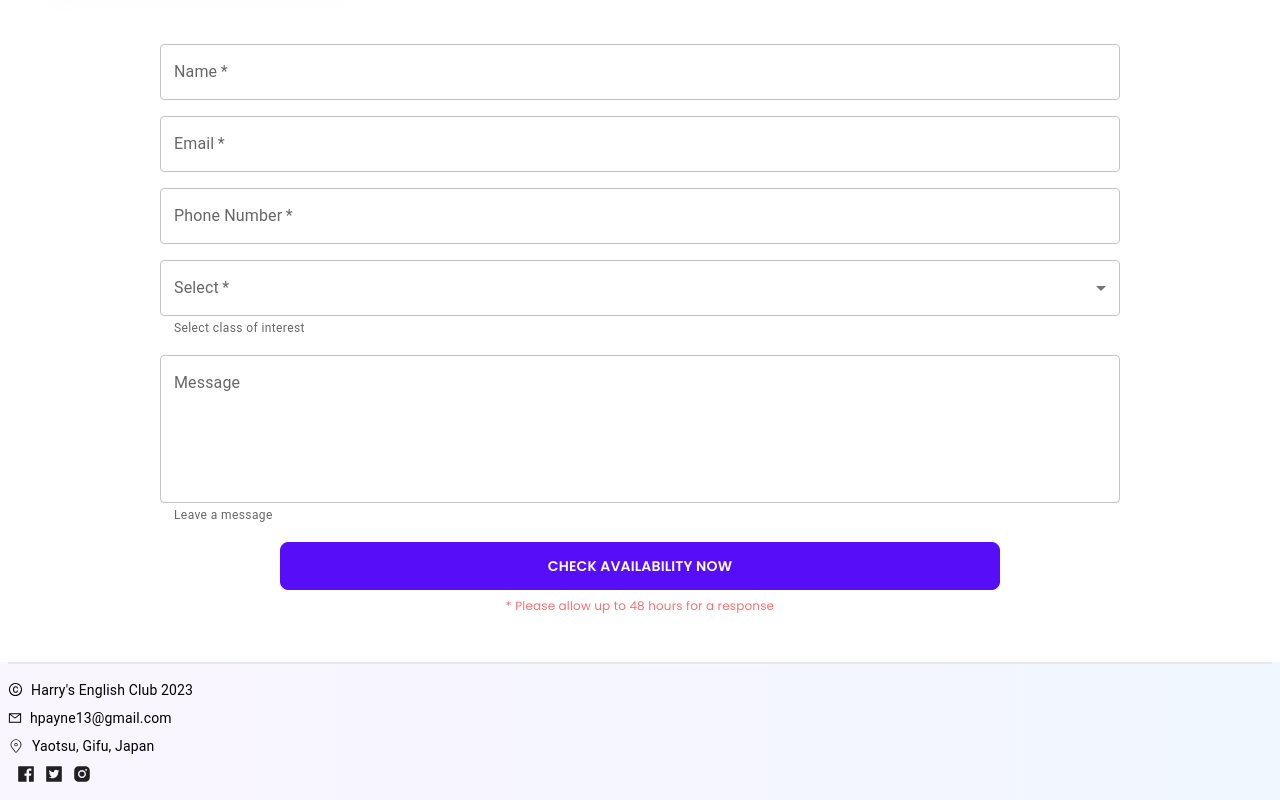
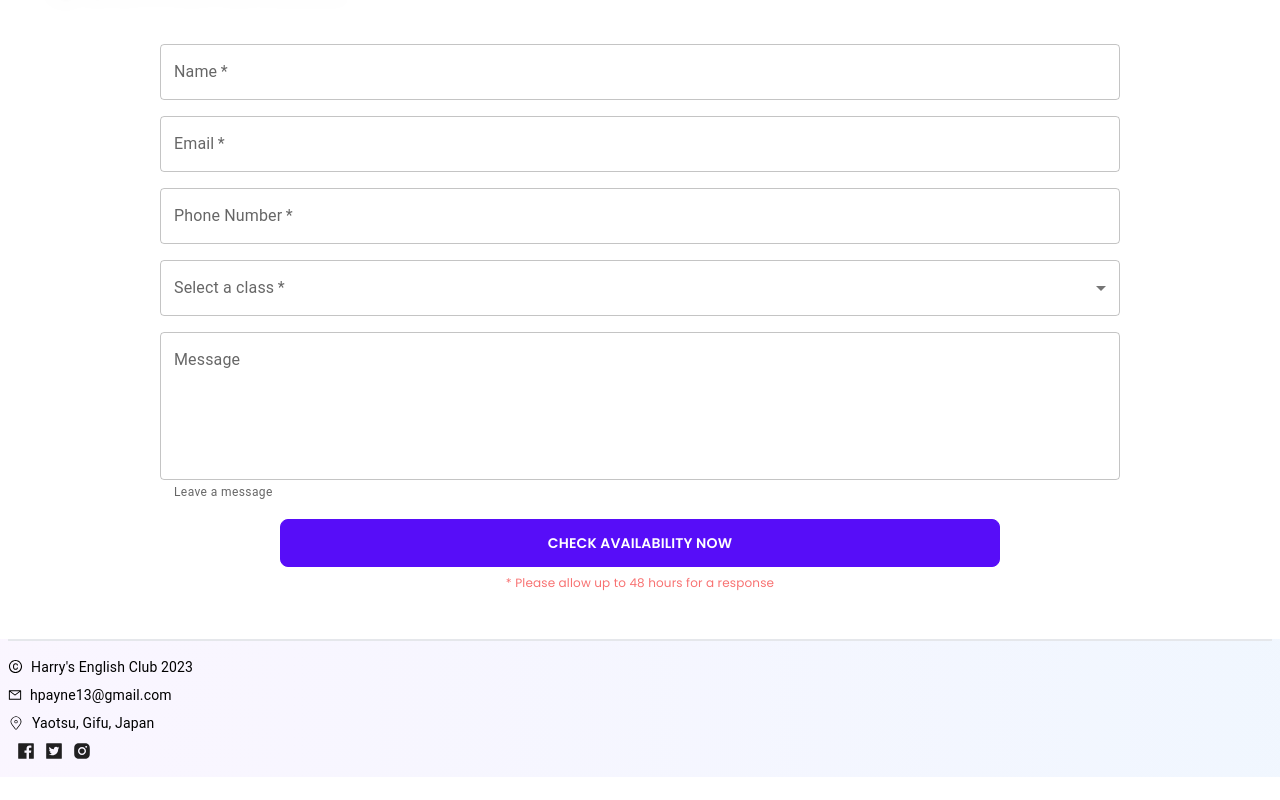
Before and after one commit to Lupercal13/harrys_english, a React (Vite) app: page / in a window 1280 px wide. Shown: the part 3297-4097 px from the top of the page. After the commit the page ends 4074 px from the top, so only its background shows below. Built offline with nearby package versions, Linux system fonts and the light colour scheme.

Commit message:
minor changes

```diff
--- a/src/components/Contact.jsx
+++ b/src/components/Contact.jsx
@@ -37,8 +37,8 @@ const Contact = () => {
             name="class"
             select
             defaultValue={""}
-            label="Select"
-            helperText="Select class of interest"
+            label="Select a class"
+
             required
           >
             {classes.map((item) => (
```
